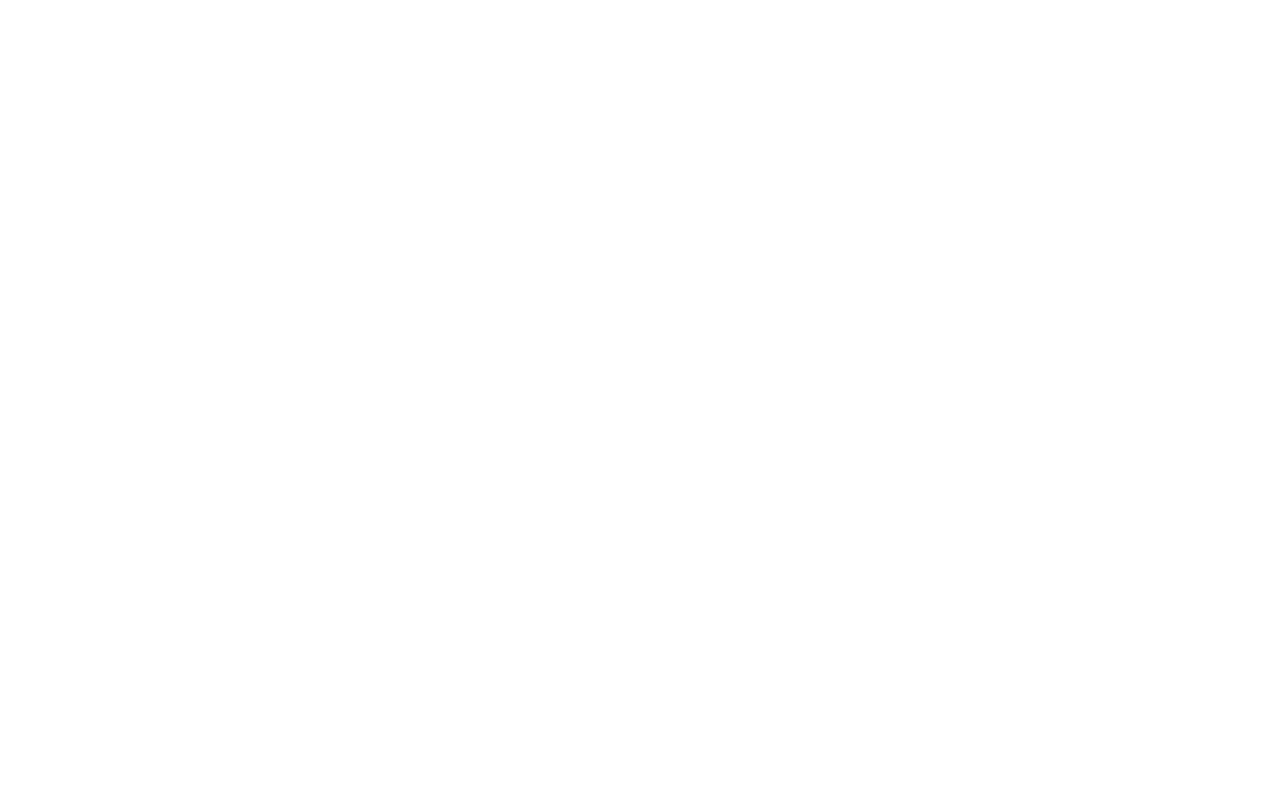
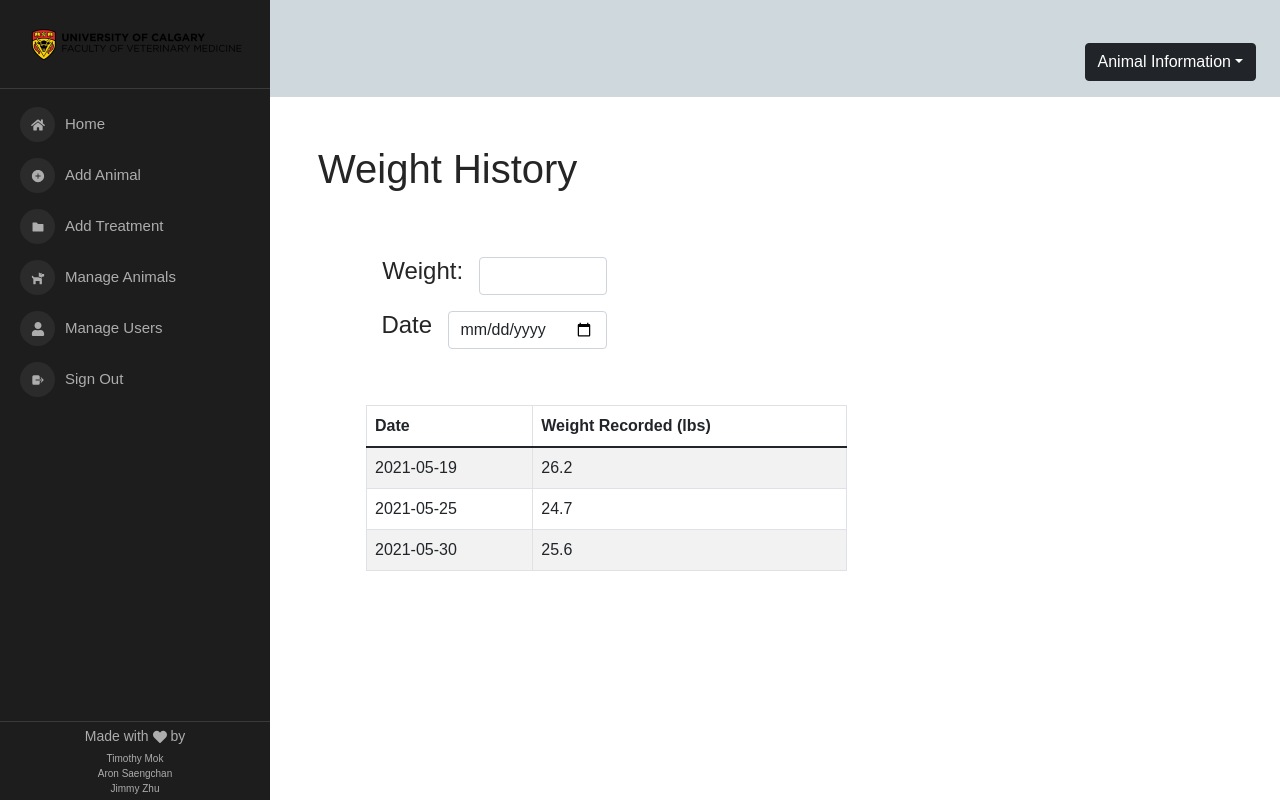
Before and after one commit to acsaeng/vet-med-clinic-app, a React (Create React App) app in the folder Front End/: page /weight-history in a window 1280 px wide. Before the commit this address had no page. Built offline with nearby package versions, Linux system fonts and the light colour scheme.

Commit message:
VET 35 - Created weight history page and edited animal navbar

```diff
--- a/Front End/src/App.js
+++ b/Front End/src/App.js
@@ -20,6 +20,7 @@
 import ManageDiagnosis from './pages/treatment/ManageDiagnosis';
 import AddTreatment from './pages/treatment/AddTreatment';
 import ManageTreatment from './pages/treatment/ManageTreatment';
+import WeightHistory from './pages/animal/WeightHistory';
 
 
 
@@ -45,6 +46,7 @@
                 <Route path='/manage-diagnosis' element={<ManageDiagnosis/>}/>
                 <Route path='/add-treatment' element={<AddTreatment/>}/>
                 <Route path='/manage-treatment' element={<ManageTreatment/>}/>
+                <Route path='/weight-history' element={<WeightHistory/>}/>
             </Routes>
         </Router>
     );
--- a/Front End/src/components/AnimalNavbar.js
+++ b/Front End/src/components/AnimalNavbar.js
@@ -1,5 +1,7 @@
 import "../styling/Navbar.css";
 import profilePhoto from "../images/profile.png";
+import DropdownButton from 'react-bootstrap/DropdownButton'
+import Dropdown from 'react-bootstrap/Dropdown'
 
 
 const AnimalNavbar = () => {
@@ -16,13 +18,24 @@
         <div className="navbar d-flex justify-content-start">
             {/* <img src={profilePhoto} alt="Animal Profile" className="p-4"></img> */}
             {/* {window.location.reload()} */}
-            <div className="d-flex flex-column justify-content-start align-items-center pt-3 animal-info mx-5">
-                <h3>{localStorage.getItem("animalName")}</h3>
+            <div className="d-flex flex-column justify-content-start align-items-center py-4 animal-info mx-5">
+                <h3 className="mt-2">{localStorage.getItem("animalName")}</h3>
                 <p className="species-text">{localStorage.getItem("animalSpecies")}</p>
                 <p className="status-text px-5">{localStorage.getItem("animalStatus")}</p>
             </div>
 
-            <div></div>
+            <div className="px-4 py-2">
+                <DropdownButton id="dropdown-basic-button" title="Animal Information" variant="dark">
+                    <Dropdown.Item href="/">Animal Information</Dropdown.Item>
+                    <Dropdown.Item href="/">Health Records</Dropdown.Item>
+                    <Dropdown.Item href="/">Reminders</Dropdown.Item>
+                    <Dropdown.Item href="/">Comments</Dropdown.Item>
+                    <Dropdown.Item href="/">Photos</Dropdown.Item>
+                    <Dropdown.Item href="/">Weight History</Dropdown.Item>
+                    <Dropdown.Item href="/">Request Treatment</Dropdown.Item>
+                    <Dropdown.Item href="/request-animal">Request Animal</Dropdown.Item>
+                </DropdownButton>
+            </div>
         </div>
     )
 }
--- /dev/null
+++ b/Front End/src/pages/animal/WeightHistory.js
@@ -0,0 +1,77 @@
+import '../../styling/main.css';
+import Sidebar from '../../components/Sidebar';
+import AnimalNavbar from '../../components/AnimalNavbar';
+import Table from 'react-bootstrap/Table'
+import Form from "react-bootstrap/Form";
+
+
+function WeightHistory() {
+
+    function handleSubmit(event) {
+        event.preventDefault();
+        return;
+    }
+
+    return (
+            <div className="d-flex w-100 h-100">
+                <div className="sidebar">
+                    <Sidebar />
+                </div>
+
+                <div className="placeholder">
+                    <Sidebar />
+                </div>
+
+                <div className="d-flex flex-column flex-grow-1">
+                    <AnimalNavbar />
+
+                    <h1 className="mt-5 ms-5">Weight History</h1>
+
+                    <div className="d-flex flex-column ms-5">
+
+                        <form className="d-flex flex-column align-items-start my-5" onSubmit={handleSubmit}>
+                            <div className="d-flex my-2 ms-5 w-25">
+                                <h4 className="w-100">Weight:</h4>
+                                <input className="form-control"/>
+                            </div>
+
+                            <div className="d-flex my-2 ms-5 w-25">
+                                <h4 type="date" className="w-100">Date</h4>
+                                <Form.Control type="date" name='date_of_birth'></Form.Control>
+                            </div>
+                        </form>
+
+                        <Table striped bordered hover center className="w-50 ms-5">
+                            <thead>
+                                <tr>
+                                <th>Date</th>
+                                <th>Weight Recorded (lbs)</th>
+                                </tr>
+                            </thead>
+                            <tbody>
+                                <tr>
+                                   <td>2021-05-19</td>
+                                <td>26.2</td>
+                                </tr>
+                                <tr>
+                                <td>2021-05-25</td>
+                                <td>24.7</td>
+                                </tr>
+                                <tr>
+                                <td>2021-05-30</td>
+                                <td>25.6</td>
+                                </tr>
+                            </tbody>
+                            </Table>
+
+                        </div>
+
+                    </div>
+
+
+                </div>
+
+        );
+    }
+
+export default WeightHistory;
--- a/Front End/src/pages/app-portal/Login.js
+++ b/Front End/src/pages/app-portal/Login.js
@@ -37,6 +37,7 @@
                     // navigate(`/home?requesterID=${user[0].id}&requesterFirstName=${user[0].firstName}&requesterLastName=${user[0].lastName}&userType=${user[0].userType.replace(" ", "%20")}`)
                 }
             })
+
         // window.location.reload()
     }
 
--- a/Front End/src/styling/Navbar.css
+++ b/Front End/src/styling/Navbar.css
@@ -13,10 +13,12 @@
 
 .species-text {
   font-style: italic;
+  margin-top: -5px;
 }
 
 .status-text {
   background-color: lightgreen;
+  margin-top: -10px;
 }
 
 .admin-text {
```
